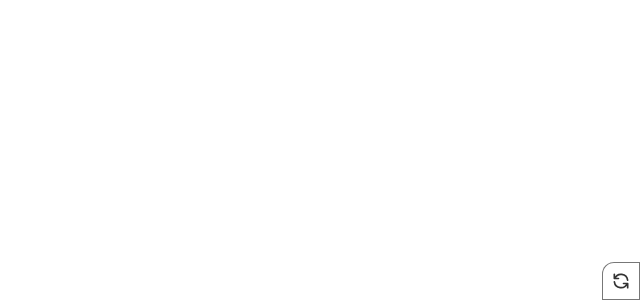
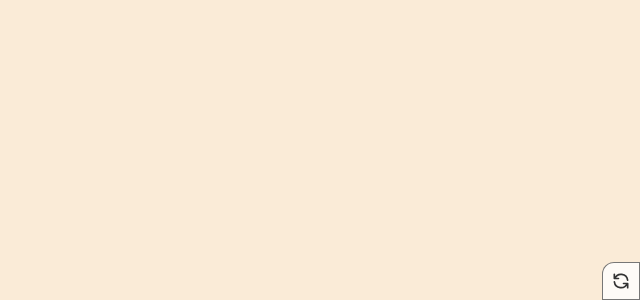
Before and after one commit to Rossowka/generative-art, a React (Create React App) app: page / in a window 1280 px wide. Shown: the part 500-800 px from the top of the page, without its empty margins (640-1280 px from the left). Built offline with nearby package versions, Linux system fonts and the light colour scheme.

Commit message:
added: Art component

```diff
--- a/src/App.js
+++ b/src/App.js
@@ -1,9 +1,13 @@
 import Button from './components/Button'
+import Art from './components/Art';
 import './App.css';
 
 function App() {
   return (
     <div className="App">
+      <Art>
+
+      </Art>
       <Button />
     </div>
   );
--- /dev/null
+++ b/src/components/Art/Art.js
@@ -0,0 +1,13 @@
+import React from 'react';
+
+import './styles.scss'
+
+function Art({ children }) {
+    return (
+        <div className='art'>
+            { children }
+        </div>
+    )
+}
+
+export default Art;
--- /dev/null
+++ b/src/components/Art/index.js
@@ -0,0 +1 @@
+export { default } from './Art';
--- /dev/null
+++ b/src/components/Art/styles.scss
@@ -0,0 +1,6 @@
+.art {
+    height: 100vh;
+    width: 100vw;
+    padding: 1rem;
+    background-color: antiquewhite; //temporary color
+}
```
